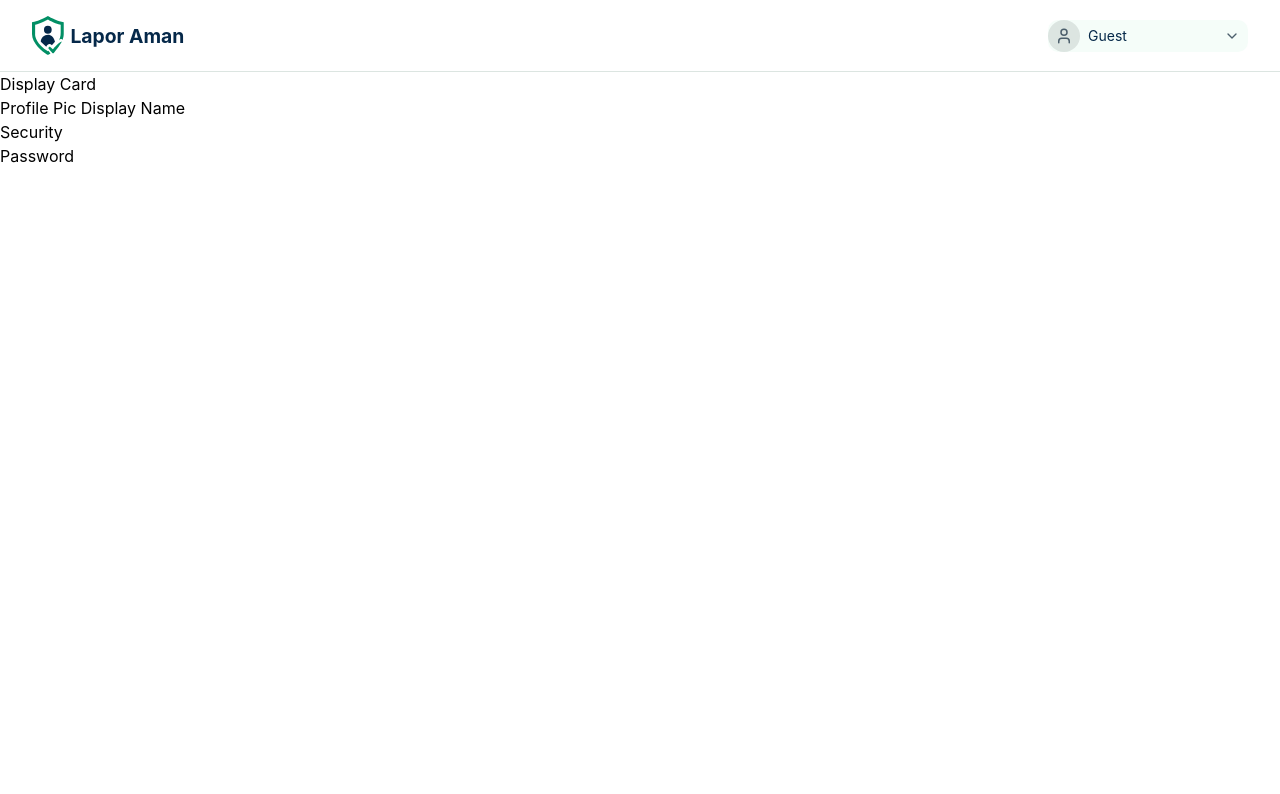
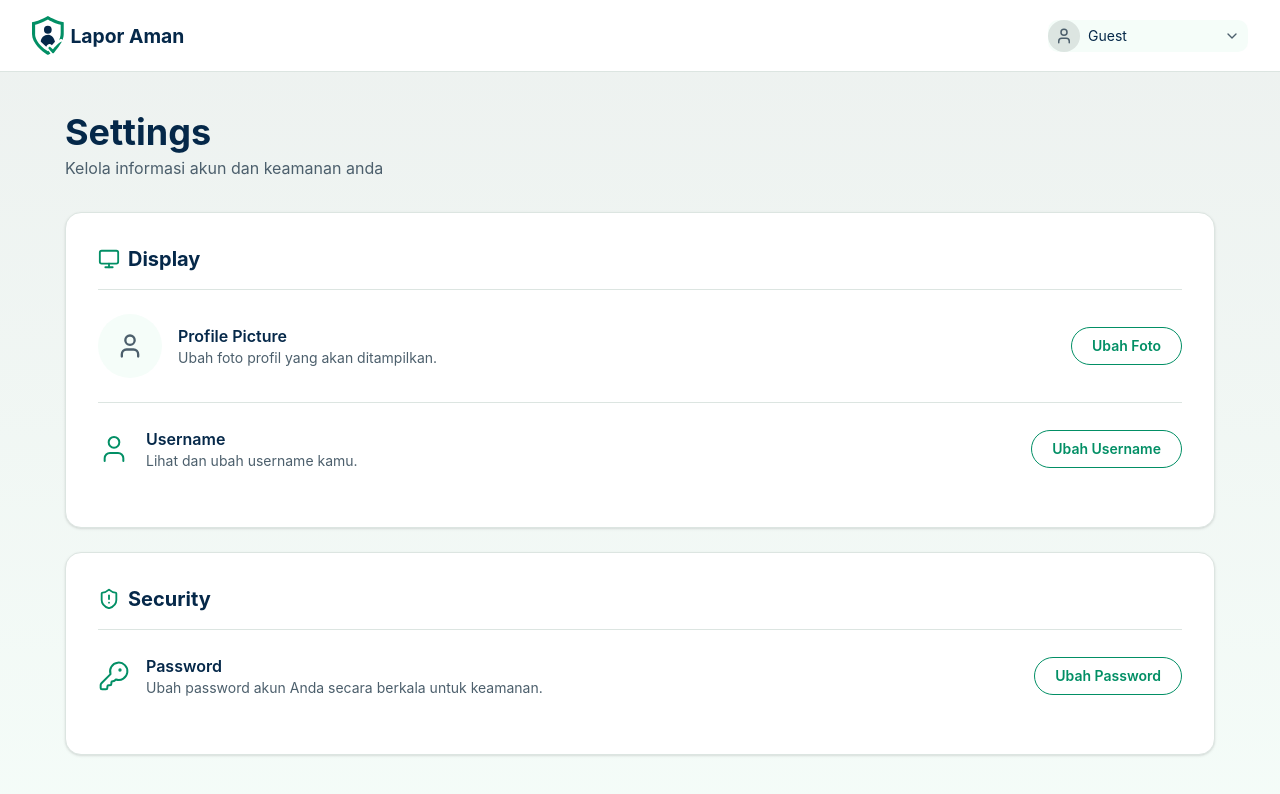
Before and after one commit to RisyadAthaya/laporaman, a React (Vite) app: page /settings in a window 1280 px wide. Shown: the top 794 px of the page. Built offline with nearby package versions, Linux system fonts and the light colour scheme; no server answers.

Commit message:
feat: add settings page, add reusable card component

```diff
--- /dev/null
+++ b/src/components/SettingsCard.jsx
@@ -0,0 +1,15 @@
+function SettingsCard({ icon: Icon, title, children, className = "" }) {
+  return (
+    <div className={`bg-white rounded-2xl border border-stroke shadow-sm p-6 sm:p-8 ${className}`}>
+      {(Icon || title) && (
+        <div className="flex items-center gap-2 pb-4 border-b border-stroke">
+          {Icon && <Icon className="text-main" size={22} />}
+          {title && <h2 className="text-xl font-bold text-text2">{title}</h2>}
+        </div>
+      )}
+      {children}
+    </div>
+  );
+}
+
+export default SettingsCard;
--- a/src/pages/SettingsPage.jsx
+++ b/src/pages/SettingsPage.jsx
@@ -1,16 +1,102 @@
+import { Monitor, ShieldAlert, User, KeyRound } from "lucide-react";
 import NavBar from "../components/NavBar.jsx";
+import SettingsCard from "../components/SettingsCard.jsx";
+import { useAuth } from "../contexts/useAuth.js";
+
+function SettingsRow({
+  icon,
+  title,
+  description,
+  actionLabel,
+  divider = true,
+}) {
+  return (
+    <div
+      className={`flex flex-col sm:flex-row sm:items-center justify-between gap-4 py-6 ${
+        divider ? "border-b border-stroke" : ""
+      }`}
+    >
+      <div className="flex items-center gap-4">
+        {icon}
+        <div>
+          <h3 className="font-semibold text-text2">{title}</h3>
+          <p className="text-sm text-text3">{description}</p>
+        </div>
+      </div>
+      <button
+        type="button"
+        className="self-start sm:self-auto shrink-0 rounded-full border border-main px-5 py-2 text-sm font-semibold text-main hover:bg-main/5 transition-colors cursor-pointer bg-white"
+      >
+        {actionLabel}
+      </button>
+    </div>
+  );
+}
 
 function SettingsPage() {
+  const { currentUser } = useAuth();
+
   return (
     <>
       <NavBar />
-      <div>
-        Display Card
-        <div>Profile Pic Display Name</div>
-      </div>
-      <div>
-        Security
-        <div>Password</div>
+      <div className="min-h-screen bg-gradient-to-b from-stroke/50 to-background">
+        <div className="max-w-[1214px] mx-auto px-8 py-10">
+          <h1 className="text-4xl font-bold text-text2">Settings</h1>
+          <p className="text-text3 mt-1">
+            Kelola informasi akun dan keamanan anda
+          </p>
+
+          <SettingsCard icon={Monitor} title="Display" className="mt-8">
+            <SettingsRow
+              icon={
+                currentUser?.photoURL ? (
+                  <img
+                    src={currentUser.photoURL}
+                    alt=""
+                    className="w-16 h-16 rounded-full object-cover"
+                    referrerPolicy="no-referrer"
+                  />
+                ) : (
+                  <span className="flex items-center justify-center w-16 h-16 rounded-full bg-background text-text3">
+                    <User size={28} />
+                  </span>
+                )
+              }
+              title="Profile Picture"
+              description="Ubah foto profil yang akan ditampilkan."
+              actionLabel="Ubah Foto"
+            />
+            <SettingsRow
+              icon={
+                <User
+                  className="text-main shrink-0"
+                  size={32}
+                  strokeWidth={1.5}
+                />
+              }
+              title="Username"
+              description="Lihat dan ubah username kamu."
+              actionLabel="Ubah Username"
+              divider={false}
+            />
+          </SettingsCard>
+
+          <SettingsCard icon={ShieldAlert} title="Security" className="mt-6">
+            <SettingsRow
+              icon={
+                <KeyRound
+                  className="text-main shrink-0"
+                  size={32}
+                  strokeWidth={1.5}
+                />
+              }
+              title="Password"
+              description="Ubah password akun Anda secara berkala untuk keamanan."
+              actionLabel="Ubah Password"
+              divider={false}
+            />
+          </SettingsCard>
+        </div>
       </div>
     </>
   );
```
